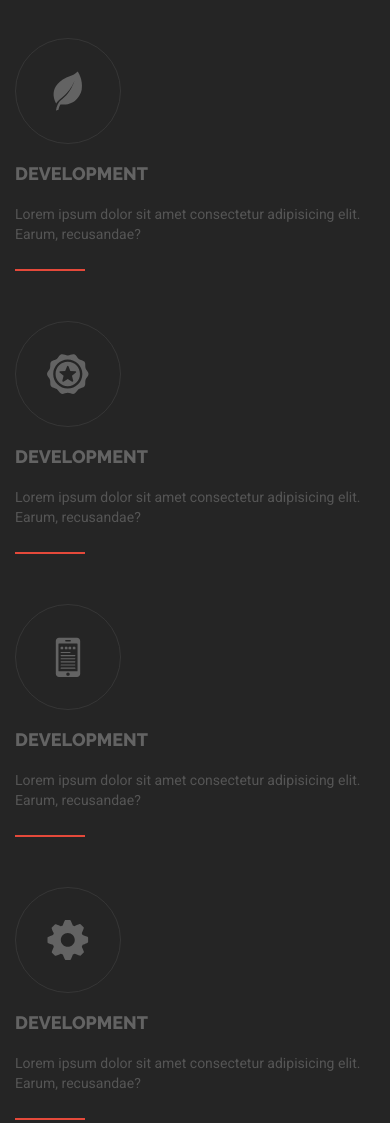
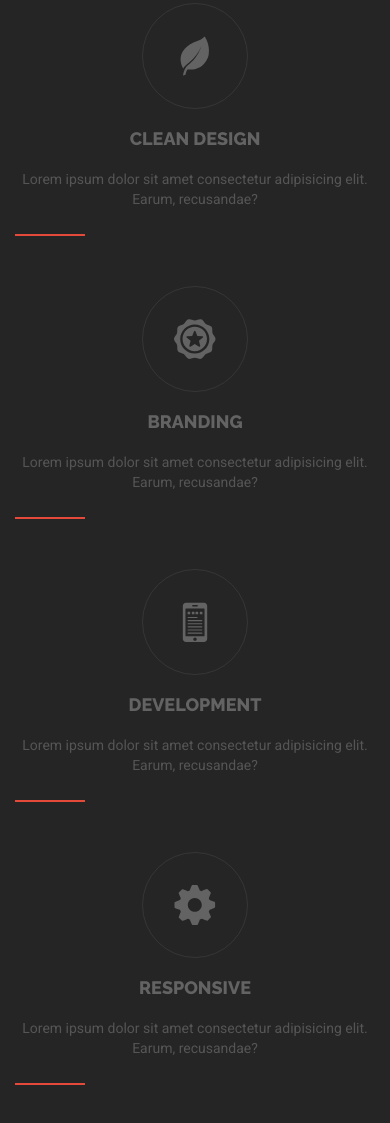
Before and after one commit to dvornicked/exeLandingPage, a website: page index.html in a window 390 px wide. Shown: the part 605-1728 px from the top of the page. Drawn offline with nearby package versions, Linux system fonts and the light colour scheme; files that its build step writes are made by us from their sources; files whose address does not match are found by name.

Commit message:
Adaptive: advantages

```diff
--- a/index.html
+++ b/index.html
@@ -60,7 +60,7 @@
             <use xlink:href="img/symbol/sprite.svg#leaf"></use>
           </svg>
         </div>
-        <p class="advantages__subtitle">Development</p>
+        <p class="advantages__subtitle">Clean Design</p>
         <p class="advantages__text">Lorem ipsum dolor sit amet consectetur adipisicing elit. Earum, recusandae?</p>
       </li>
       <li class="advantages__item">
@@ -69,7 +69,7 @@
             <use xlink:href="img/symbol/sprite.svg#badge"></use>
           </svg>
         </div>
-        <p class="advantages__subtitle">Development</p>
+        <p class="advantages__subtitle">Branding</p>
         <p class="advantages__text">Lorem ipsum dolor sit amet consectetur adipisicing elit. Earum, recusandae?</p>
       </li>
       <li class="advantages__item">
@@ -87,7 +87,7 @@
             <use xlink:href="img/symbol/sprite.svg#settings-work-tool"></use>
           </svg>
         </div>
-        <p class="advantages__subtitle">Development</p>
+        <p class="advantages__subtitle">Responsive</p>
         <p class="advantages__text">Lorem ipsum dolor sit amet consectetur adipisicing elit. Earum, recusandae?</p>
       </li>
     </ul>
--- a/sass/blocks/advantages.scss
+++ b/sass/blocks/advantages.scss
@@ -4,9 +4,6 @@ $title-color: $iconBg;
 $text-color: #555555;
 
 .advantages {
-
-    padding-top: 65px;
-    padding-bottom: 50px;
 
     &__title {
         @include visually-hidden;
@@ -16,6 +13,8 @@ $text-color: #555555;
         display: grid;
         grid-template-columns: repeat(auto-fit, minmax(210px, auto));
         grid-column-gap: 30px;
+        padding-top: 65px;
+        padding-bottom: 50px;
     }
 
     &__item {
@@ -88,3 +87,18 @@ $text-color: #555555;
         }
     }
 }
+
+@media (max-width: 480px) {
+    .advantages {
+        &__list {
+            padding-top: 30px;
+            padding-bottom: 25px;
+        }
+        &__item {
+            text-align: center;
+        }
+        &__img {
+            margin: 0 auto;
+        }
+    }
+}
```
Also changed, not shown: build/css/style.min.css, build/index.html, 1 other file.
